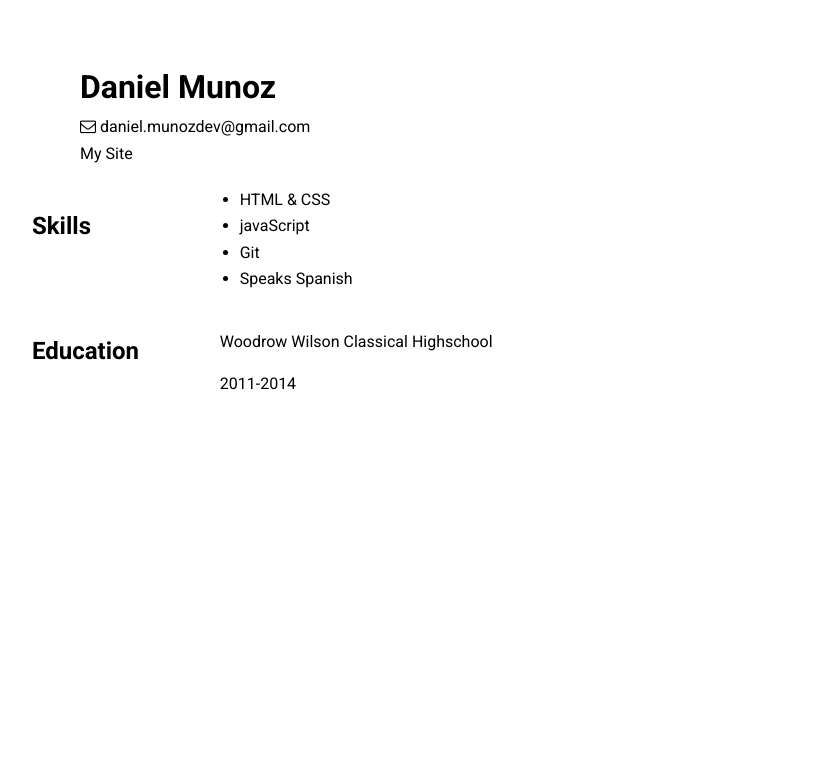
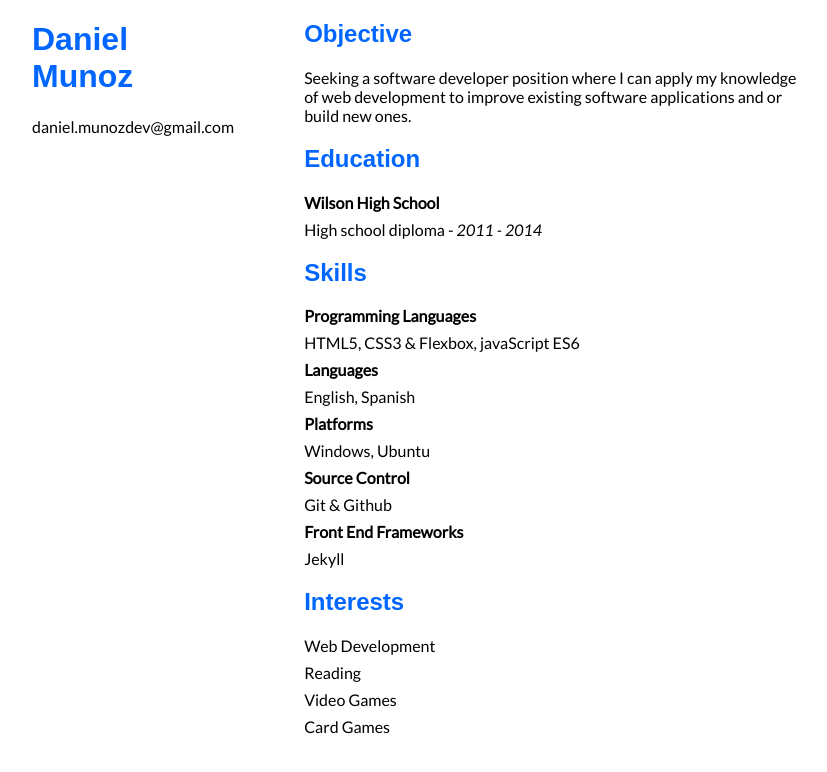
Before and after one commit to planeswalker1/resume, a plain HTML site: page index.html in a window 1280 px wide. Shown: the whole page, without its empty margins (224-1051 px from the left). Drawn offline with Linux system fonts and the light colour scheme.

Commit message:
update html and css, add favicon, update README

```diff
--- /dev/null
+++ b/css/main.css
@@ -0,0 +1,62 @@
+html {
+  box-sizing: border-box;
+}
+
+*,
+*:before,
+*:after {
+  box-sizing: inherit;
+}
+
+body {
+  font-family: sans-serif;
+  margin: 0;
+}
+
+.container {
+  margin: 0 auto;
+  max-width: 1360px;
+}
+
+.flex {
+  display: flex;
+  width: 60%;
+  margin: 0 auto;
+}
+
+.flex__body {
+  margin-left: 50px;
+  padding-left: 20px;
+}
+
+h1,
+h2 {
+  color: #0066ff;
+  font-family: Arial, sans-serif;
+}
+
+p {
+  font-family: 'Lato', sans-serif;
+  margin: 0 0 0.5em 0;
+}
+
+@media screen and (max-width: 960px) {
+  .flex {
+    flex-direction: column;
+    width: 100%;
+  }
+
+  br {
+    display: none;
+  }
+
+  .flex__head {
+    padding-left: 10px;
+  }
+
+
+  .flex__body {
+    margin-left: 0;
+    padding-left: 30px;
+  }
+}
--- a/css/styles.css
+++ /dev/null
@@ -1,78 +0,0 @@
-* {
-  box-sizing: border-box;
-}
-
-body {
-  font-family: 'Roboto', sans-serif;
-  line-height: 1.65;
-  margin: 40px 0 0 0;
-}
-
-header {
-  display: flex;
-  align-items: center;
-  justify-content: flex-start;
-  margin-bottom: 20px;
-}
-
-header h1 {
-  margin-bottom: 0;
-}
-
-header a {
-  color: black;
-  text-decoration: none;
-}
-
-header a:hover {
-  color: green;
-  text-decoration: underline;
-}
-
-.section {
-  display: flex;
-  margin-bottom: 20px;
-}
-
-.section div:nth-of-type(1) {
-  flex-grow: 2;
-}
-
-.section div ul {
-  margin: 0;
-}
-
-.section div:nth-of-type(2) {
-  flex-grow: 10;
-}
-
-@media screen and (min-width: 960px) {
-  .container {
-    margin: 0 auto;
-    width: 960px;
-  }
-}
-
-@media screen and (min-width: 401px) {
-  header div:first-child {
-    margin-left: 15%;
-  }
-
-  .section {
-    margin-left: 10%;
-  }
-}
-
-@media screen and (max-width: 400px) {
-  .container {
-    margin-left: 20px;
-  }
-
-  .section div {
-    flex: 1 !important;
-  }
-
-  .section div ul {
-    padding: 0;
-  }
-}
--- a/index.html
+++ b/index.html
@@ -4,45 +4,51 @@
   <meta charset="UTF-8">
   <meta name="viewport" content="width=device-width, initial-scale=1.0">
   <meta http-equiv="X-UA-Compatible" content="ie=edge">
-  <title>Daniel Munoz</title>
-  <link rel="stylesheet" href="https://maxcdn.bootstrapcdn.com/font-awesome/4.7.0/css/font-awesome.min.css">
-  <link href="https://fonts.googleapis.com/css?family=Roboto:400,700" rel="stylesheet">
-  <link rel="stylesheet" href="css/styles.css">
+    <meta name="theme-color" content="#222222">
+    <meta name="description" content="Hi my name is Daniel Munoz, and I'm seeking a software developer position where I can apply my knowledge of web development to improve existing software applications and or build new ones.">
+    <meta property="og:title" content="Daniel Munoz - Resume - Long Beach, California">
+    <meta property="og:type" content="website">
+    <meta property="og:description" content="Hi my name is Daniel Munoz, and I'm seeking a software developer position where I can apply my knowledge of web development to improve existing software applications and or build new ones.">
+  <title>Daniel Munoz - Resume - Long Beach, California</title>
+  <link href="https://fonts.googleapis.com/css?family=Lato:400,400i" rel="stylesheet">
+  <link rel="stylesheet" href="css/main.css">
+  <link rel="icon" href="images/favicon.png">
 </head>
 <body>
   <div class="container">
-    <header>
-      <div>
-        <h1>Daniel Munoz</h1>
-        <div>
-          <i class="fa fa-envelope-o" aria-hidden="true"></i> <span>daniel.munozdev@gmail.com</span>
+    <main>
+      <div class="flex">
+        <div class="flex__head">
+          <h1>Daniel
+            <br> Munoz</h1>
+          <p>
+            <span>daniel.munozdev@gmail.com</span>
+          </p>
         </div>
-        <div>
-          <a href="https://planeswalker1.github.io/">My Site</a>
-        </div>
-      </div>
-    </header>
-    <main>
-      <div class="section">
-        <div>
+        <div class="flex__body">
+          <h2>Objective</h2>
+          <p>Seeking a software developer position where I can apply my knowledge of web development to improve existing software applications and or build new ones.</p>
+
+          <h2>Education</h2>
+          <p><strong>Wilson High School</strong></p>
+          <p>High school diploma - <em>2011 - 2014</em></p>
           <h2>Skills</h2>
-        </div>
-        <div>
-          <ul>
-            <li>HTML &amp; CSS</li>
-            <li>javaScript</li>
-            <li>Git</li>
-            <li>Speaks Spanish</li>
-          </ul>
-        </div>
-      </div>
-      <div class="section">
-        <div>
-          <h2>Education</h2>
-        </div>
-        <div>
-          <p>Woodrow Wilson Classical Highschool</p>
-          <p>2011-2014</p>
+          <p><strong>Programming Languages</strong></p>
+          <p>HTML5, CSS3 & Flexbox, javaScript ES6</p>
+          <p><strong>Languages</strong></p>
+          <p>English, Spanish</p>
+          <p><strong>Platforms</strong></p>
+          <p>Windows, Ubuntu</p>
+          <p><strong>Source Control</strong></p>
+          <p>Git & Github</p>
+          <p><strong>Front End Frameworks</strong></p>
+          <p>Jekyll</p>
+
+          <h2>Interests</h2>
+          <p>Web Development</p>
+          <p>Reading</p>
+          <p>Video Games</p>
+          <p>Card Games</p>
         </div>
       </div>
     </main>
```
Also changed, not shown: images/favicon.png (added), 1 other file.
